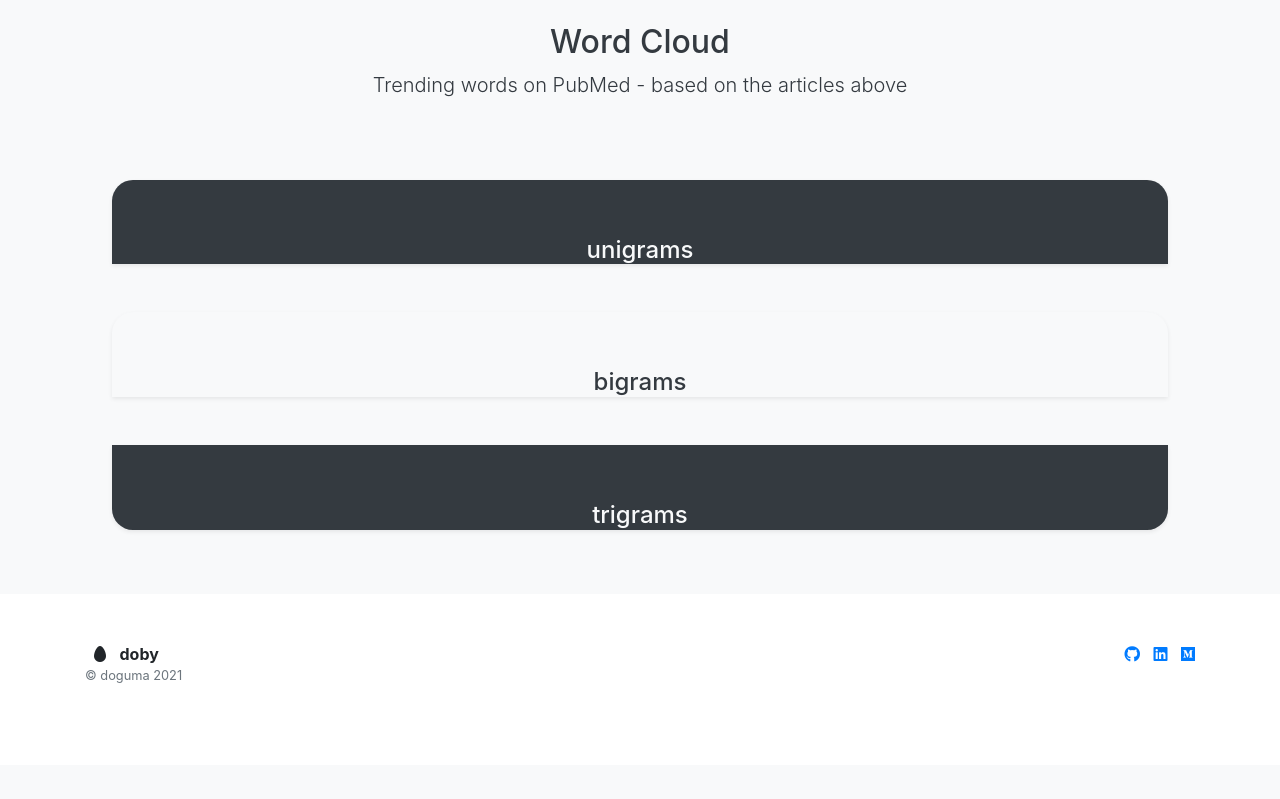
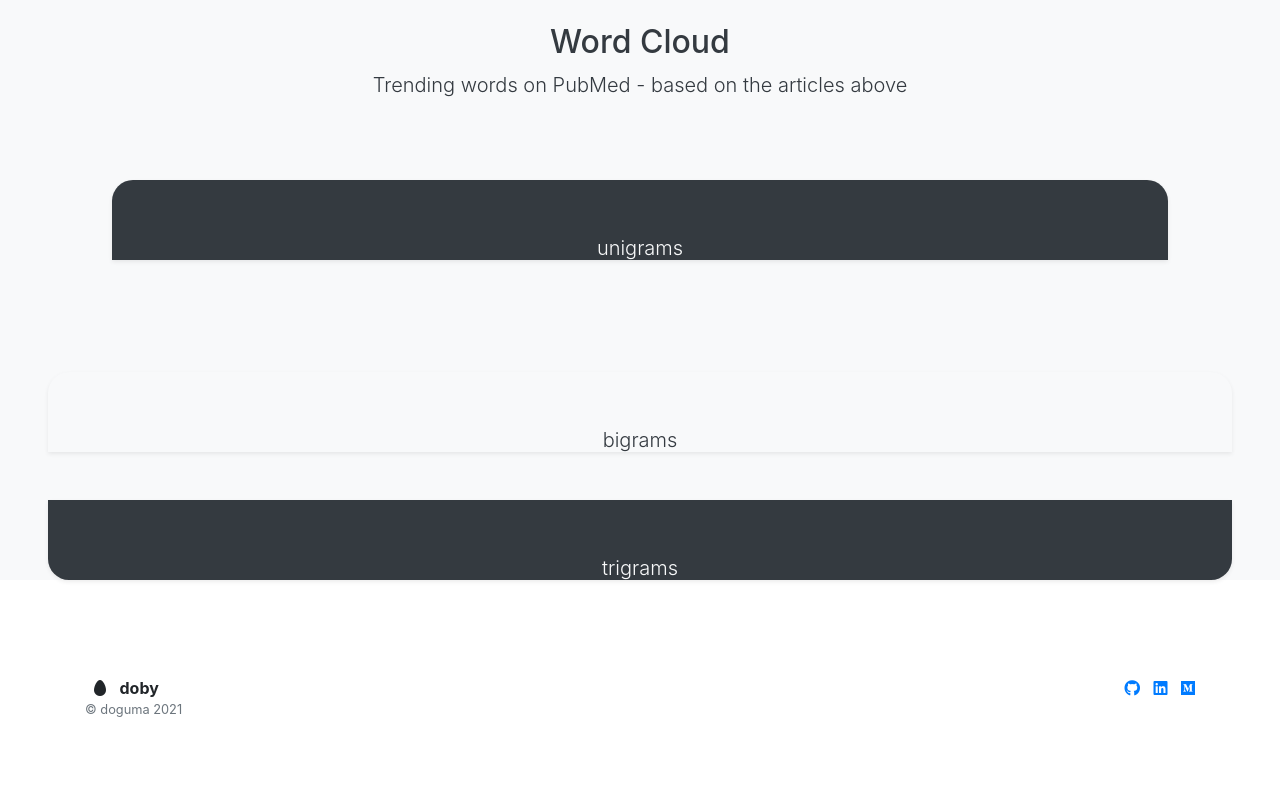
Before and after one commit to doguma/Doby, a Flask app: page / in a window 1280 px wide. Shown: the part 1275-2074 px from the top of the page. Before the commit the page ends 1958 px from the top, so only its background shows below. Run offline with Flask 2, Linux system fonts and the light colour scheme; data that the repository does not hold is empty; parts of the project's set-up code (start-up, migrations or seed data) failed here and were passed over; some libraries are stand-ins or nearby versions.

Commit message:
testing margin

```diff
--- a/app/templates/index.html
+++ b/app/templates/index.html
@@ -57,7 +57,8 @@
                                     </p>
                                     {% if keywords %}
                                     {% for keyword in keywords %}
-                                    <div class="row justify-content-center mb-2" style="text-align:center;">
+
+                                    <div class="justify-content-center mx-3 mb-2" style="text-align:center;">
                                         <form class="form-inline" method="POST" action="./delete">
                                             <input type="hidden" value="{{keyword.word}}" name="delete_keyword">
                                             <input type="submit" class="btn btn-primary btn-sm" value={{keyword.word}}>
@@ -125,8 +126,9 @@
                     <div class="bg-dark shadow-sm mx-5 mt-5" style="border-radius: 21px 21px 0 0;">
 
                         <div class="justify-content-center mx-3 mb-5 mt-2 pt-5" style="text-align:center;">
-                            <h4 class="text-light mt-2 mb-5">unigrams</h4>
+                            <h4 class="text-light mt-2 mb-5 lead">unigrams</h4>
                             {% for key, value in ngram1.items() %}
+                            <div class="m-3">
                             {% if value >= 6 %}
                             <button type="button" class="btn btn-info btn-lg m-3">{{key}} ({{value}})</button>
                             {% elif value >= 5 %}
@@ -136,13 +138,14 @@
                             {% endif %}
                             {% endfor %}
                         </div>
-                        <div class="m-3"></div>
+                        </div>
                     </div>
                     <div class="bg-light shadow-sm mx-5 mt-5" style="border-radius: 21px 21px 0 0;">
 
                         <div class="justify-content-center mx-3 mb-5 mt-2 pt-5" style="text-align:center;">
-                            <h4 class="text-dark mt-2 mb-5">bigrams</h4>
+                            <h4 class="text-dark mt-2 mb-5 lead">bigrams</h4>
                             {% for key, value in ngram2.items() %}
+                            <div class="m-5">
                             {% if value >= 3 %}
                             <button type="button" class="btn btn-info btn-lg m-3">{{key}} ({{value}})</button>
                             {% elif value >= 2 %}
@@ -152,14 +155,16 @@
                             {% endif %}
                             {% endfor %}
                         </div>
-                        <div class="m-3"></div>
+                        </div>
                     </div>
 
                     <div class="bg-dark shadow-sm mx-5 mt-5 mb-5" style="border-radius: 0 0 21px 21px ;">
 
                         <div class="justify-content-center mx-3 mb-5 mt-2 pt-5" style="text-align:center;">
-                            <h4 class="text-light mt-2 mb-5">trigrams</h4>
+                            <h4 class="text-light mt-2 mb-5 lead">trigrams</h4>
+
                             {% for key, value in ngram3.items() %}
+                            <div class="m-5">
                             {% if value >= 3 %}
                             <button type="button" class="btn btn-info btn-lg m-3">{{key}} ({{value}})</button>
                             {% elif value >= 2 %}
@@ -169,7 +174,7 @@
                             {% endif %}
                             {% endfor %}
                         </div>
-                        <div class="m-3"></div>
+                        </div>
                     </div>
                 </div>
     </main>
```
